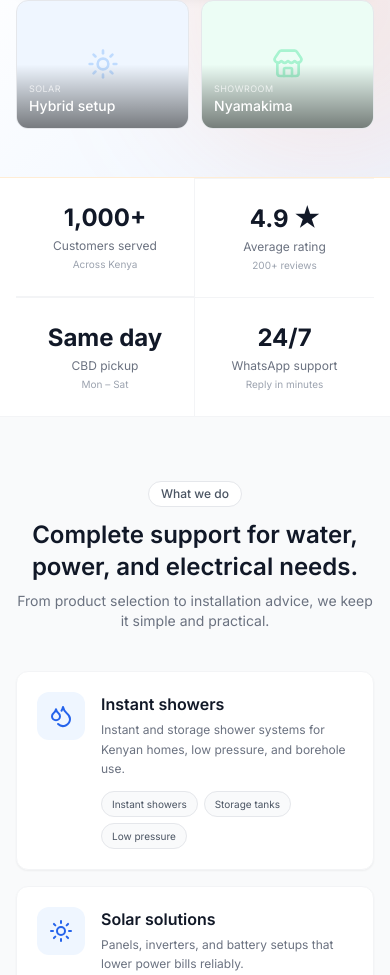
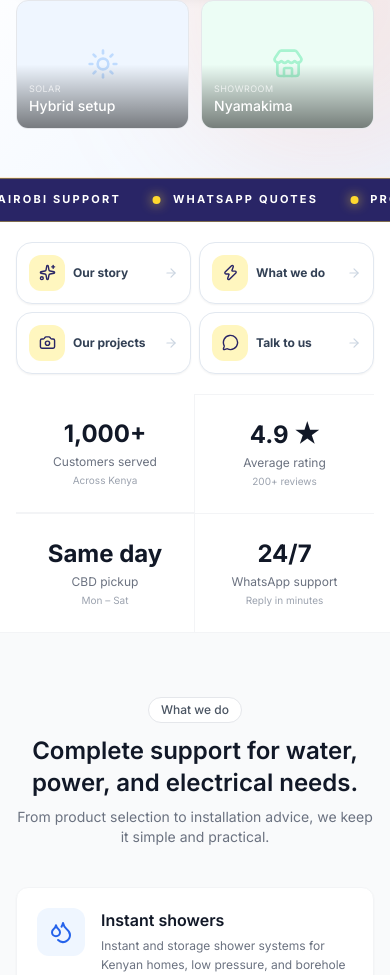
Before and after one commit to Kaizen2030/truepower, a Next.js app: page /about in a window 390 px wide. Shown: the part 1063-2038 px from the top of the page. Built offline with nearby package versions, Linux system fonts and the light colour scheme; no server answers; the database is empty.

Commit message:
Add lively discovery rails across core pages

```diff
--- a/app/about/page.jsx
+++ b/app/about/page.jsx
@@ -31,6 +31,8 @@ import {
 } from "@/lib/supabase";
 import { getPublishedBlogs } from "@/lib/blogs";
 import { getProducts } from "@/lib/products";
+import LivelyTrustStrip from "@/components/LivelyTrustStrip";
+import LivelyCategoryRail from "@/components/LivelyCategoryRail";
 
 export const metadata = createSeo({
   title: "About TruePower Kenya",
@@ -333,6 +335,9 @@ export default async function AboutPage() {
         </div>
       </section>
 
+      <LivelyTrustStrip />
+      <LivelyCategoryRail items={[{ label: "Our story", icon: "Sparkles", href: "#story" }, { label: "What we do", icon: "Zap", href: "#services" }, { label: "Our projects", icon: "Camera", href: "/portfolio" }, { label: "Talk to us", icon: "MessageCircle", href: "https://wa.me/254701039256" }]} />
+
       {/* STATS SECTION */}
       <section className="border-b border-gray-100 bg-white">
         <div className="mx-auto w-full max-w-7xl px-4 sm:px-6 lg:px-8">
@@ -352,7 +357,7 @@ export default async function AboutPage() {
       </section>
 
       {/* SERVICES SECTION */}
-      <section className="bg-gray-50 py-16 border-b border-gray-100">
+      <section id="services" className="bg-gray-50 py-16 border-b border-gray-100">
         <div className="mx-auto w-full max-w-7xl px-4 sm:px-6 lg:px-8">
           <div className="text-center max-w-2xl mx-auto mb-10">
             <span className="inline-flex items-center rounded-full border border-gray-200 bg-white px-3 py-1 text-xs font-medium text-gray-600">
@@ -394,7 +399,7 @@ export default async function AboutPage() {
       </section>
 
       {/* STORY + VALUES SECTION */}
-      <section className="py-16 bg-white border-b border-gray-100">
+      <section id="story" className="py-16 bg-white border-b border-gray-100">
         <div className="mx-auto w-full max-w-7xl px-4 sm:px-6 lg:px-8">
           <div className="grid gap-12 lg:grid-cols-2 lg:gap-16">
             {/* Left column */}
--- a/app/globals.css
+++ b/app/globals.css
@@ -351,6 +351,11 @@ input[type="number"]::-webkit-outer-spin-button {
   50% { transform: translate3d(12px, 10px, 0) scale(1.08); }
 }
 
+@keyframes marquee {
+  from { transform: translateX(0); }
+  to { transform: translateX(-50%); }
+}
+
 .animate-float { animation: float 5s ease-in-out infinite; }
 .animate-drift { animation: drift 8s ease-in-out infinite; }
 
--- a/app/portfolio/page.jsx
+++ b/app/portfolio/page.jsx
@@ -22,6 +22,8 @@ import {
 import { getGalleryImages, getTestimonials, getPageContent } from "@/lib/supabase";
 import { createSeo } from "@/components/Seo";
 import ProjectGallery from "@/components/ProjectGallery";
+import LivelyTrustStrip from "@/components/LivelyTrustStrip";
+import LivelyCategoryRail from "@/components/LivelyCategoryRail";
 
 export const metadata = createSeo({
   title: "Portfolio & Installations",
@@ -309,6 +311,9 @@ export default async function PortfolioPage() {
       </section>
 
       {/* ── STATS ── */}
+      <LivelyTrustStrip items={["REAL PROJECT PHOTOS", "INSTALLATION SUPPORT", "TRUSTED ACROSS NAIROBI", "WHATSAPP QUOTES", "SEE IT. CHOOSE IT. INSTALL IT."]} />
+      <LivelyCategoryRail items={[{ label: "All work", icon: "Camera", href: "#projects" }, { label: "Installations", icon: "Wrench", href: "#projects" }, { label: "Water systems", icon: "Droplets", href: "#projects" }, { label: "Solar projects", icon: "Sun", href: "#projects" }]} />
+
       <section className="border-b border-border bg-white">
         <div className="mx-auto w-full px-4 sm:px-6 lg:px-10 xl:px-12">
           <div className="grid grid-cols-2 lg:grid-cols-4 divide-x divide-border">
@@ -374,7 +379,7 @@ export default async function PortfolioPage() {
       </section>
 
       {/* ── GALLERY ── */}
-      <section className="bg-white">
+      <section id="projects" className="bg-white">
         <ProjectGallery
           galleryImages={galleryImages || []}
           categories={categories}
--- a/app/services/page.jsx
+++ b/app/services/page.jsx
@@ -4,6 +4,8 @@ import Link from "next/link";
 
 import { createSeo } from "@/components/Seo";
 import ProjectGallery from "@/components/ProjectGallery";
+import LivelyTrustStrip from "@/components/LivelyTrustStrip";
+import LivelyCategoryRail from "@/components/LivelyCategoryRail";
 import {
   ArrowRight,
   Check,
@@ -98,6 +100,9 @@ export default async function ServicesPage() {
         </div>
       </section>
 
+      <LivelyTrustStrip items={["FAST QUOTES", "CERTIFIED TECHNICIANS", "SAME-DAY NAIROBI SERVICE", "WARRANTY ON OUR WORK", "WHATSAPP SUPPORT"]} />
+      <LivelyCategoryRail items={[{ label: "Instant showers", icon: "Droplets", href: "#services" }, { label: "Solar systems", icon: "Sun", href: "#services" }, { label: "Electrical", icon: "Zap", href: "#services" }, { label: "Repairs", icon: "Wrench", href: "#services" }]} />
+
       <section className="border-b border-border bg-white relative z-10 container">
         <div className="w-full mx-auto px-4 sm:px-6 lg:px-10 xl:px-12 py-8">
           <div className="grid grid-cols-2 md:grid-cols-4 gap-6">
--- /dev/null
+++ b/components/LivelyCategoryRail.jsx
@@ -0,0 +1,23 @@
+import Link from "next/link";
+import { ArrowRight, Camera, Droplets, MessageCircle, ShieldCheck, Sparkles, Sun, Wrench, Zap } from "lucide-react";
+
+const iconMap = { Camera, Droplets, MessageCircle, ShieldCheck, Sparkles, Sun, Wrench, Zap };
+
+export default function LivelyCategoryRail({ items = [] }) {
+  return (
+    <section className="bg-white px-4 py-5 sm:px-6 lg:px-10 xl:px-12">
+      <div className="mx-auto grid max-w-7xl grid-cols-2 gap-2 sm:flex sm:flex-wrap sm:justify-center sm:gap-3">
+        {items.map((item, index) => {
+          const Icon = iconMap[item.icon] || Sparkles;
+          return (
+            <Link key={item.label} href={item.href || "#"} className="group animate-fade-up flex min-w-0 items-center gap-2 rounded-2xl border border-slate-200 bg-white px-3 py-3 shadow-sm transition duration-300 hover:-translate-y-1 hover:border-[#ffd92f] hover:shadow-lg" style={{ animation: `fadeUp 0.5s ease-out ${index * 70}ms forwards` }}>
+              <span className="flex h-9 w-9 shrink-0 items-center justify-center rounded-xl bg-[#fff6bf] text-[#292566] transition duration-300 group-hover:rotate-6 group-hover:bg-[#292566] group-hover:text-[#ffd92f]"><Icon size={17} /></span>
+              <span className="min-w-0 flex-1 text-xs font-bold text-slate-700 sm:flex-none sm:text-sm">{item.label}</span>
+              <ArrowRight size={14} className="shrink-0 text-slate-300 transition group-hover:translate-x-1 group-hover:text-[#292566]" />
+            </Link>
+          );
+        })}
+      </div>
+    </section>
+  );
+}
--- /dev/null
+++ b/components/LivelyTrustStrip.jsx
@@ -0,0 +1,24 @@
+const DEFAULT_ITEMS = [
+  "REAL INSTALLATIONS",
+  "SAME-DAY NAIROBI SUPPORT",
+  "WHATSAPP QUOTES",
+  "PRODUCTS TESTED FOR KENYAN CONDITIONS",
+  "SHOWROOM: NYAMAKIMA",
+];
+
+export default function LivelyTrustStrip({ items = DEFAULT_ITEMS }) {
+  const repeated = [...items, ...items];
+
+  return (
+    <div className="overflow-hidden border-y border-[#ffd92f]/40 bg-[#292566] py-3 text-white">
+      <div className="flex min-w-max animate-[marquee_26s_linear_infinite] items-center gap-8 whitespace-nowrap">
+        {repeated.map((item, index) => (
+          <span key={`${item}-${index}`} className="inline-flex items-center gap-3 text-[11px] font-bold uppercase tracking-[0.2em]">
+            <span className="h-2 w-2 rounded-full bg-[#ffd92f] shadow-[0_0_12px_rgba(255,217,47,0.9)]" />
+            {item}
+          </span>
+        ))}
+      </div>
+    </div>
+  );
+}
--- a/components/ServicesClient.jsx
+++ b/components/ServicesClient.jsx
@@ -64,7 +64,7 @@ export default function ServicesClient({ services }) {
           </div>
         </div>
       </section>
-      <section className="bg-[#f5f8ff] py-16 lg:py-20">
+      <section id="services" className="bg-[#f5f8ff] py-16 lg:py-20">
         <div className="w-full mx-auto px-4 sm:px-6 lg:px-10 xl:px-12">
           {filteredServices.length === 0 ? (
             <div className="text-center py-20">
```
